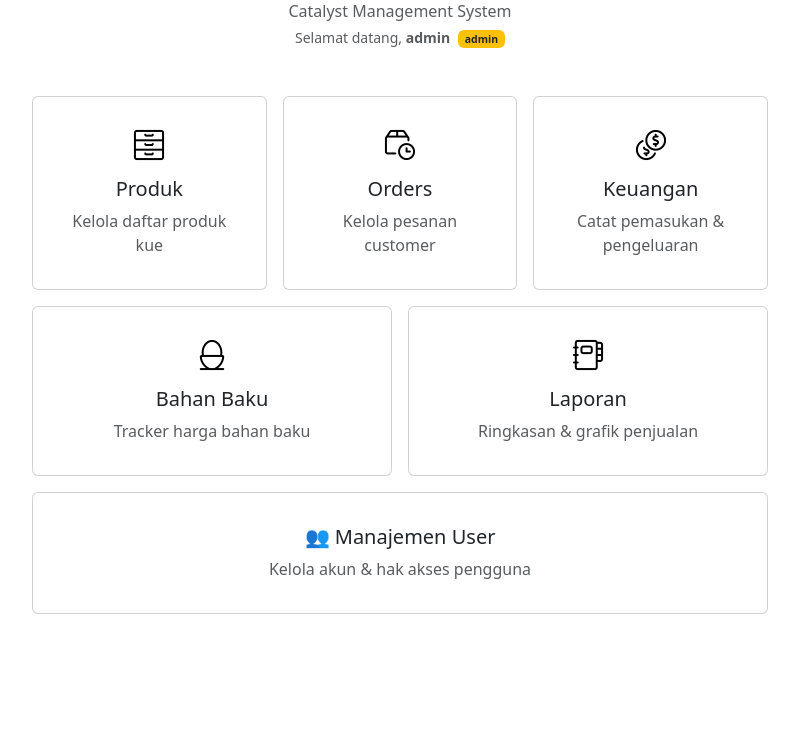
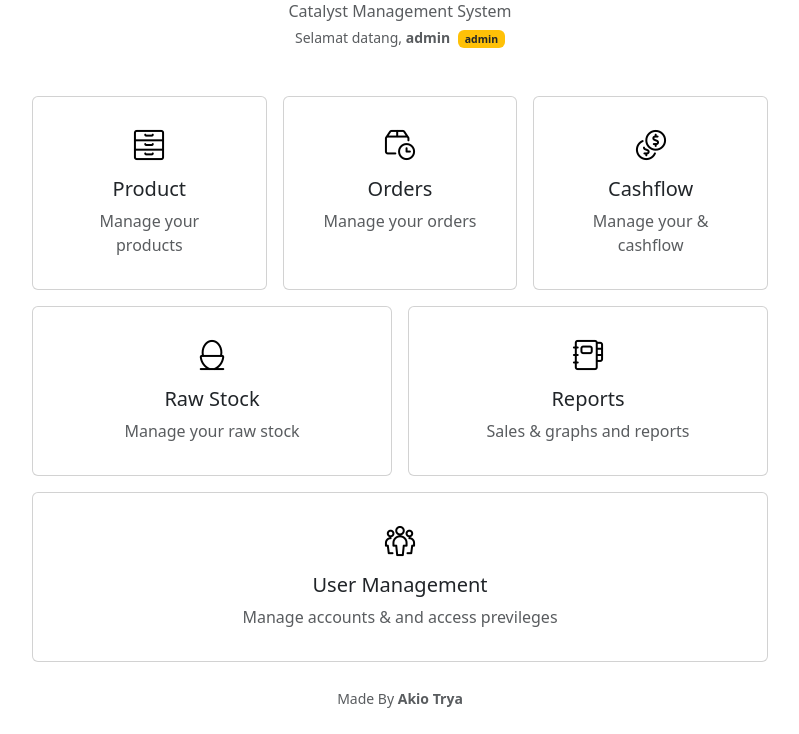
Before and after one commit to AkioTrya/ProjectCatalyst, a Flask app: page / in a window 1280 px wide. Shown: the part 175-909 px from the top of the page, without its empty margins (240-1039 px from the left). Before the commit the page ends 789 px from the top, so only its background shows below. Run offline with Flask 3, Linux system fonts and the light colour scheme; a user stored in the database is signed in; some libraries are stand-ins or nearby versions.

Commit message:
Ver 1.0.1, fixed databse bug, added user management system(not much of a function but it's there), and few fixing

```diff
--- a/templates/base.html
+++ b/templates/base.html
@@ -1,5 +1,6 @@
 <!DOCTYPE html>
 <html lang="id">
+
 <head>
     <meta charset="UTF-8">
     <meta name="viewport" content="width=device-width, initial-scale=1.0">
@@ -9,29 +10,36 @@
         .btn {
             transition: all 0.2s ease;
         }
+
         .btn:hover {
             transform: translateY(-2px);
-            box-shadow: 0 4px 8px rgba(0,0,0,0.15);
+            box-shadow: 0 4px 8px rgba(0, 0, 0, 0.15);
         }
+
         .btn:active {
             transform: translateY(0);
         }
+
         .card {
             transition: all 0.2s ease;
             cursor: pointer;
         }
+
         .card:hover {
             transform: translateY(-4px);
             box-shadow: 0 8px 16px rgba(0, 0, 0, 0.1);
             border-color: #535353;
         }
+
         .nav-link {
             transition: all 0.2s ease;
             position: relative;
         }
+
         .nav-link:hover {
             color: #fff !important;
         }
+
         .nav-link::after {
             content: '';
             position: absolute;
@@ -42,19 +50,24 @@
             background: #fff;
             transition: width 0.3s ease;
         }
+
         .nav-link:hover::after {
             width: 100%;
         }
+
         .navbar-toggler {
             transition: all 0.5s ease;
             border: none !important;
         }
+
         .navbar-toggler:hover {
             transform: rotate(180deg);
         }
+
         .navbar-toggler:focus {
             box-shadow: none !important;
         }
+
         @media (max-width: 991px) {
             .navbar-collapse {
                 background-color: #2f2f69;
@@ -67,17 +80,21 @@
                 padding-right: 24px;
             }
         }
+
         .table tbody tr:nth-child(even) {
             background-color: #eef2ff;
         }
+
         .table td {
             text-align: center;
             vertical-align: middle;
         }
+
         .table th {
             text-align: center;
             vertical-align: middle;
         }
+
         /* Role badge */
         .role-badge {
             font-size: 0.6rem;
@@ -89,20 +106,24 @@
             line-height: 1.6;
             display: inline-block;
         }
+
         .role-badge.admin {
             background: #fbbf24;
             color: #1a1a1a;
         }
+
         .role-badge.user {
             background: #6ee7b7;
             color: #1a1a1a;
         }
+
         /* Admin-only nav items */
         .nav-item.admin-only {
             opacity: 0.85;
         }
     </style>
 </head>
+
 <body>
 
     <nav class="navbar navbar-expand-lg navbar-dark bg-dark">
@@ -127,8 +148,10 @@
                     <li class="nav-item admin-only"><a class="nav-link" href="/reports">Laporan</a></li>
                     <li class="nav-item admin-only">
                         <a class="nav-link" href="/admin/users">
-                        <svg xmlns="http://www.w3.org/2000/svg" width="14" height="14" fill="currentColor" viewBox="0 0 16 16" class="me-1" style="vertical-align:-1px">
-                            <path d="M7 14s-1 0-1-1 1-4 5-4 5 3 5 4-1 1-1 1zm4-6a3 3 0 1 0 0-6 3 3 0 0 0 0 6m-5.784 6A2.238 2.238 0 0 1 5 13c0-1.355.68-2.75 1.936-3.72A6.325 6.325 0 0 0 5 9c-4 0-5 3-5 4s1 1 1 1zM4.5 8a2.5 2.5 0 1 0 0-5 2.5 2.5 0 0 0 0 5"/>
+                            <svg xmlns="http://www.w3.org/2000/svg" width="14" height="14" fill="currentColor"
+                                viewBox="0 0 16 16" class="me-1" style="vertical-align:-1px">
+                                <path
+                                    d="M7 14s-1 0-1-1 1-4 5-4 5 3 5 4-1 1-1 1zm4-6a3 3 0 1 0 0-6 3 3 0 0 0 0 6m-5.784 6A2.238 2.238 0 0 1 5 13c0-1.355.68-2.75 1.936-3.72A6.325 6.325 0 0 0 5 9c-4 0-5 3-5 4s1 1 1 1zM4.5 8a2.5 2.5 0 1 0 0-5 2.5 2.5 0 0 0 0 5" />
                             </svg>
                             Users
                         </a>
@@ -137,8 +160,10 @@
 
                     <!-- User identity + role badge -->
                     {% if current_user.is_authenticated %}
-                <li class="nav-item ms-lg-3 d-flex align-items-center gap-2" style="border-left: 1px solid rgba(255,255,255,0.15); padding-left: 1rem;">
-                    <span class="text-white small fw-semibold" style="opacity:.85">{{ current_user.username }}</span>
+                    <li class="nav-item ms-lg-3 d-flex align-items-center gap-2"
+                        style="border-left: 1px solid rgba(255,255,255,0.15); padding-left: 1rem;">
+                        <span class="text-white small fw-semibold" style="opacity:.85">{{ current_user.username
+                            }}</span>
                         <span class="role-badge {{ current_user.role }}">{{ current_user.role }}</span>
                     </li>
                     {% endif %}
@@ -165,6 +190,14 @@
         {% block content %}{% endblock %}
     </div>
 
+    <!-- Footer Watermark -->
+    <footer class="footer mt-auto py-4 text-center">
+        <div class="container">
+            <span class="text-muted small">Made By <strong>Akio Trya</strong></span>
+        </div>
+    </footer>
+
     <script src="https://cdnjs.cloudflare.com/ajax/libs/bootstrap/5.3.0/js/bootstrap.bundle.min.js"></script>
 </body>
+
 </html>
--- a/templates/index.html
+++ b/templates/index.html
@@ -1,6 +1,5 @@
 {% extends 'base.html' %}
 {% block title %}projectCatalyst{% endblock %}
-
 {% block content %}
 <div class="row justify-content-center mt-5">
     <div class="col-md-8 text-center">
@@ -14,7 +13,6 @@
             </span>
         </p>
         {% endif %}
-
         <div class="row g-3">
             {# Products — visible to all #}
             <div class="col-md-4">
@@ -22,13 +20,12 @@
                     <div class="card h-100 p-3">
                         <div class="card-body text-center">
                             <img src="/static/product.png" height="32" class="mb-3">
-                            <h5 class="card-title">Produk</h5>
-                            <p class="card-text text-muted">Kelola daftar produk kue</p>
+                            <h5 class="card-title">Product</h5>
+                            <p class="card-text text-muted">Manage your products</p>
                         </div>
                     </div>
                 </a>
             </div>
-
             {# Orders — visible to all #}
             <div class="col-md-4">
                 <a href="/orders" class="text-decoration-none">
@@ -36,12 +33,11 @@
                         <div class="card-body text-center">
                             <img src="/static/orders.png" height="32" class="mb-3">
                             <h5 class="card-title">Orders</h5>
-                            <p class="card-text text-muted">Kelola pesanan customer</p>
+                            <p class="card-text text-muted">Manage your orders</p>
                         </div>
                     </div>
                 </a>
             </div>
-
             {# Cashflow — admin only #}
             {% if current_user.is_admin %}
             <div class="col-md-4">
@@ -49,46 +45,44 @@
                     <div class="card h-100 p-3">
                         <div class="card-body text-center">
                             <img src="/static/cashflow.png" height="32" class="mb-3">
-                            <h5 class="card-title">Keuangan</h5>
-                            <p class="card-text text-muted">Catat pemasukan &amp; pengeluaran</p>
+                            <h5 class="card-title">Cashflow</h5>
+                            <p class="card-text text-muted">Manage your &amp; cashflow</p>
                         </div>
                     </div>
                 </a>
             </div>
-
             {# Ingredients — admin only #}
             <div class="col-md-6">
                 <a href="/ingredients" class="text-decoration-none">
                     <div class="card h-100 p-3">
                         <div class="card-body text-center">
                             <img src="/static/ingredient.png" height="32" class="mb-3">
-                            <h5 class="card-title">Bahan Baku</h5>
-                            <p class="card-text text-muted">Tracker harga bahan baku</p>
+                            <h5 class="card-title">Raw Stock</h5>
+                            <p class="card-text text-muted">Manage your raw stock</p>
                         </div>
                     </div>
                 </a>
             </div>
-
             {# Reports — admin only #}
             <div class="col-md-6">
                 <a href="/reports" class="text-decoration-none">
                     <div class="card h-100 p-3">
                         <div class="card-body text-center">
                             <img src="/static/reports.png" height="32" class="mb-3">
-                            <h5 class="card-title">Laporan</h5>
-                            <p class="card-text text-muted">Ringkasan &amp; grafik penjualan</p>
+                            <h5 class="card-title">Reports</h5>
+                            <p class="card-text text-muted">Sales &amp; graphs and reports</p>
                         </div>
                     </div>
                 </a>
             </div>
-
             {# User Management — admin only #}
             <div class="col-md-12">
                 <a href="/admin/users" class="text-decoration-none">
                     <div class="card h-100 p-3">
                         <div class="card-body text-center">
-                            <h5 class="card-title">👥 Manajemen User</h5>
-                            <p class="card-text text-muted">Kelola akun &amp; hak akses pengguna</p>
+                            <img src="/static/usermng.png" height="32" class="mb-3">
+                            <h5 class="card-title">User Management</h5>
+                            <p class="card-text text-muted">Manage accounts &amp; and access previleges</p>
                         </div>
                     </div>
                 </a>
```
Also changed, not shown: templates/login.html (+30 -7 lines), static/usermng.png (added). Lines whose indentation alone changed are shown as unchanged.
